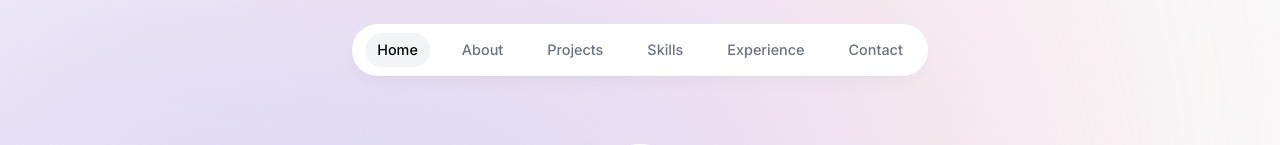
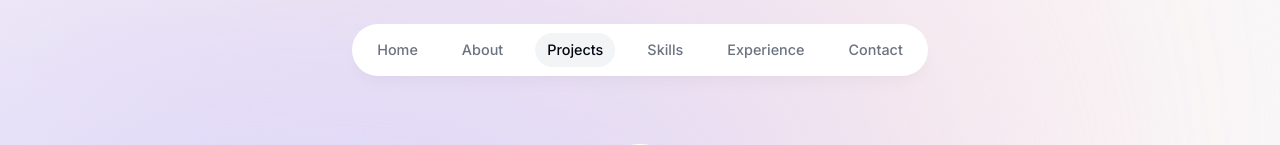
Before and after one commit to NueltCodes/my-portfolio, a Next.js app: page / in a window 1280 px wide. Shown: the top 145 px of the page. Built offline with nearby package versions, Linux system fonts and the light colour scheme; grey boxes are pictures that could not be loaded.

Commit message:
created an hook in displaying the animation when the view port of any viewport is in view and also disabling it for a seconds when clicked on at the header so as to make a smooth animation slide in the header, in the rest of the components here i just update it with the hook.

```diff
--- a/components/about.tsx
+++ b/components/about.tsx
@@ -3,14 +3,14 @@
 import React from "react";
 import SectionHeading from "./section-heading";
 import { motion } from "framer-motion";
-// import { useSectionInView } from "@/lib/hooks";
+import { useSectionInView } from "@/lib/hooks";
 
 export default function About() {
-  //   const { ref } = useSectionInView("About");
+  const { ref } = useSectionInView("About");
 
   return (
     <motion.section
-      //   ref={ref}
+      ref={ref}
       className="mb-28 max-w-[45rem] text-center leading-8 sm:mb-40 scroll-mt-28"
       initial={{ opacity: 0, y: 100 }}
       animate={{ opacity: 1, y: 0 }}
--- a/components/header.tsx
+++ b/components/header.tsx
@@ -4,10 +4,11 @@ import { links } from "@/lib/data";
 import clsx from "clsx";
 import { motion } from "framer-motion";
 import Link from "next/link";
-import React, { useContext, useState } from "react";
 
 const Header = () => {
-  const { activeSection, setActiveSection } = useActiveSectionContext();
+  const { activeSection, setActiveSection, setTimeOfLastClick } =
+    useActiveSectionContext();
+
   return (
     <header className="relative z-[999]">
       <motion.div
@@ -34,7 +35,7 @@ const Header = () => {
                 href={link.hash}
                 onClick={() => {
                   setActiveSection(link.name);
-                  // setTimeOfLastClick(Date.now());
+                  setTimeOfLastClick(Date.now());
                 }}
               >
                 {link.name}
--- a/components/intro.tsx
+++ b/components/intro.tsx
@@ -7,9 +7,13 @@ import { HiDownload } from "react-icons/hi";
 
 import Link from "next/link";
 import { FaGithubSquare } from "react-icons/fa";
+import { useSectionInView } from "@/lib/hooks";
 const Intro = () => {
+  const { ref } = useSectionInView("Home", 0.5);
+
   return (
     <section
+      ref={ref}
       className="mb-28 max-w-[50rem] text-center sm:mb-0 scroll-mt-96"
       id="home"
     >
--- a/components/projects.tsx
+++ b/components/projects.tsx
@@ -1,11 +1,16 @@
+"use client";
+
 import React from "react";
 import SectionHeading from "./section-heading";
 import { projectsData } from "@/lib/data";
 import Project from "./project";
+import { useSectionInView } from "@/lib/hooks";
 
 const Projects = () => {
+  const { ref } = useSectionInView("Projects", 0.5);
+
   return (
-    <section id="projects" className="scroll-mt-28">
+    <section ref={ref} id="projects" className="scroll-mt-28">
       <SectionHeading>My Start-up project</SectionHeading>
       <div>
         {projectsData.map((project, index) => (
--- /dev/null
+++ b/lib/hooks.ts
@@ -0,0 +1,21 @@
+import { useEffect } from "react";
+import { useInView } from "react-intersection-observer";
+import type { SectionName } from "./types";
+import { useActiveSectionContext } from "@/context/active-section";
+
+export function useSectionInView(sectionName: SectionName, threshold = 0.75) {
+  const { ref, inView } = useInView({
+    threshold,
+  });
+  const { setActiveSection, timeOfLastClick } = useActiveSectionContext();
+
+  useEffect(() => {
+    if (inView && Date.now() - timeOfLastClick > 1000) {
+      setActiveSection(sectionName);
+    }
+  }, [inView, setActiveSection, timeOfLastClick, sectionName]);
+
+  return {
+    ref,
+  };
+}
```
